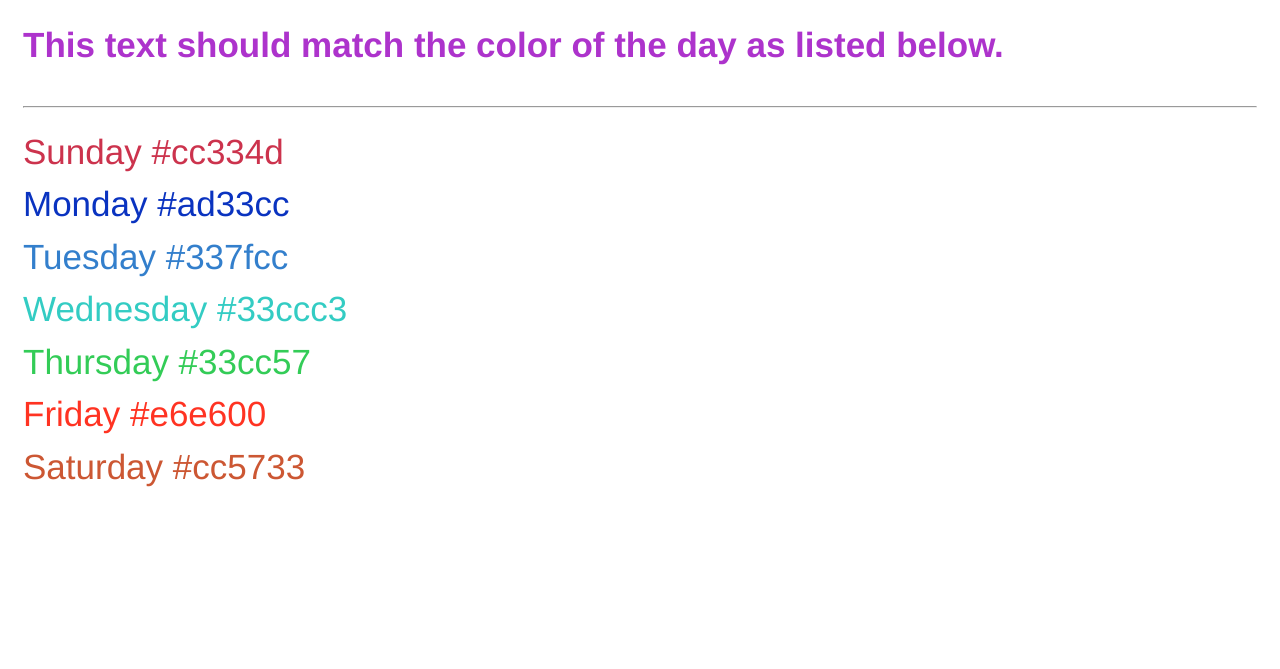
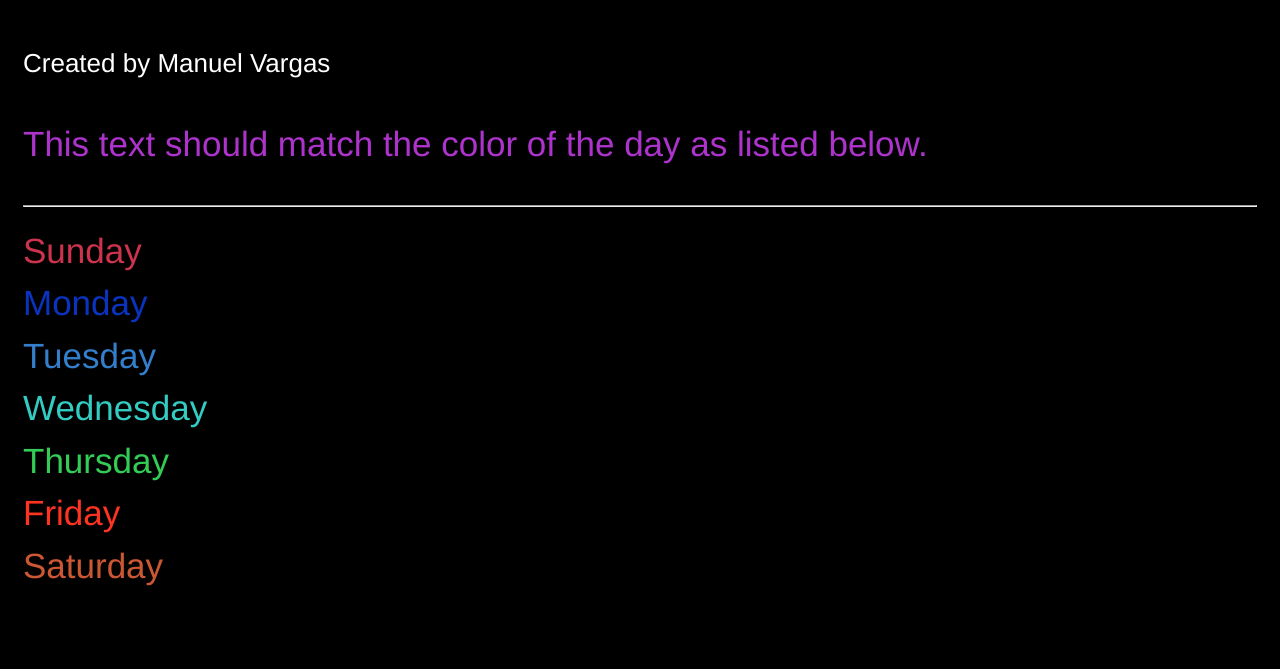
Before and after one commit to ManuelVargas1251/Daily-Hyperlink-Color-Changer, a plain HTML site: page index.html in a window 1280 px wide. Shown: the part 131-800 px from the top of the page. Drawn offline with Linux system fonts and the light colour scheme.

Commit message:
1.1 🤢
condensed js. updated example page

```diff
--- a/colorchange.js
+++ b/colorchange.js
@@ -1,55 +1,20 @@
-//defines 'n' as value of the day
-var d = new Date();
-var n = d.getDay();
+//gets the number value of the day of the week; 0 through 6
+let currentDay = new Date().getDay()
 
-if (n == 0) {
-  //document.linkColor = "#cc334d";
-  var elements = document.querySelectorAll('a');  //find all elements with 'a'
-  [].slice.call(elements).forEach(function(elem){ //for loop of sorts
-    elem.style.color = '#cc334d'; //changes color
-  });
-    }
-if (n == 1) {
-  //document.linkColor = "#ad33cc";
-  var elements = document.querySelectorAll('a');
-  [].slice.call(elements).forEach(function(elem){
-    elem.style.color = '#ad33cc';
-  });
-  }
+//find all elements with link tag, 'a'
+let elements = document.querySelectorAll('a')
 
-if (n == 2) {
-  //document.linkColor = "#337fcc";
-  var elements = document.querySelectorAll('a');
-  [].slice.call(elements).forEach(function(elem){
-    elem.style.color = '#337fcc';
-  });
-  }
+let dayColors = [
+  '#cc334d',  //sunday
+  '#ad33cc',  //monday
+  '#337fcc',  //tuesday
+  '#33ccc3',  //wednesday
+  '#33cc57',  //thursday
+  '#c7cc33',  //friday
+  '#cc5733'   //saturday
+];  //necessary semi ☹
 
-if (n == 3) {
-  //document.linkColor = "#33ccc3";
-  var elements = document.querySelectorAll('a');
-  [].slice.call(elements).forEach(function(elem){
-    elem.style.color = '#33ccc3';
-  });
-  }
-if (n == 4) {
-  //document.linkColor = "#33cc57";
-  var elements = document.querySelectorAll('a');
-  [].slice.call(elements).forEach(function(elem){
-    elem.style.color = '#33cc57';
-  });
-  }
-if  (n == 5) {
-  //document.linkColor = "#c7cc33";
-  var elements = document.querySelectorAll('a');
-  [].slice.call(elements).forEach(function(elem){
-    elem.style.color = '#c7cc33';
-  });
-  }
-if (n == 6) {
-  //document.linkColor = "#cc5733";
-  var elements = document.querySelectorAll('a');
-  [].slice.call(elements).forEach(function(elem){
-    elem.style.color = '#cc5733';
-  });
-  }
+//changes color for each link tag on page
+[].slice.call(elements).forEach(function (e) {
+  e.style.color = dayColors[currentDay]
+})
--- a/index.html
+++ b/index.html
@@ -1,22 +1,25 @@
 <html>
-	<head>
-		<link rel="stylesheet" href="style.css">
-	</head>
 
-	<body>
-		<strong>Daily Hyperlink Color Changer<br></strong>
-		<sm>Created by Manuel Vargas</sm><p>
+<head>
+	<link rel="stylesheet" href="style.css">
+</head>
 
-		<a href="../">This text should match the color of the day as listed below.</a><br>
+<body>
+	<h1><a>Daily Hyperlink Color Changer</a></h1>
+	<sm>Created by Manuel Vargas</sm>
+	<p>
+
+		<a href="#">This text should match the color of the day as listed below.</a>
 		<hr>
-		<font color="#cc334d">Sunday #cc334d</font><br>
-		<font color="##ad33cc">Monday #ad33cc<br>
-		<font color="#337fcc">Tuesday #337fcc<br>
-		<font color="#33ccc3">Wednesday #33ccc3<br>
-		<font color="#33cc57">Thursday #33cc57<br>
-		<font color="#f32">Friday #e6e600<br>
-		<font color="#cc5733">Saturday #cc5733<br>
+		<font color="#cc334d">Sunday</font>
+		<font color="##ad33cc">Monday</font>
+		<font color="#337fcc">Tuesday</font>
+		<font color="#33ccc3">Wednesday</font>
+		<font color="#33cc57">Thursday</font>
+		<font color="#f32">Friday</font>
+		<font color="#cc5733">Saturday</font>
 
 		<script src="colorchange.js"></script>
-	</body>
+</body>
+
 </html>
--- a/style.css
+++ b/style.css
@@ -1,14 +1,16 @@
 html {
   padding: 15px;
+  font-weight: bold;
+  font:35px/1.5 "Helvetica Neue", sans-serif;
+  background-color: rgb(0, 0, 0);
+  color: white;
 }
 a {
-  font-weight:700;
   text-decoration:none;
-}
-body {
-  font:35px/1.5 "Helvetica Neue", sans-serif;
-  background-color: #fff;
 }
 sm {
   font-size: 26px;
 }
+font{
+  display: block;
+}
```
Also changed, not shown: README.md.
